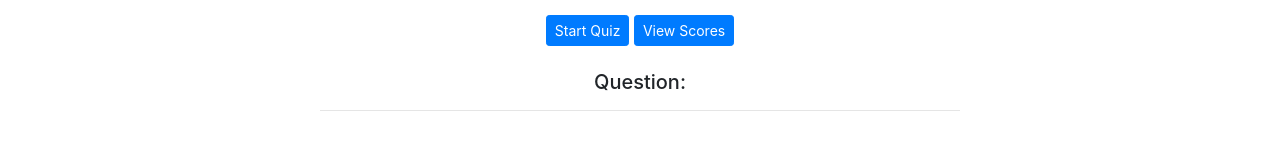
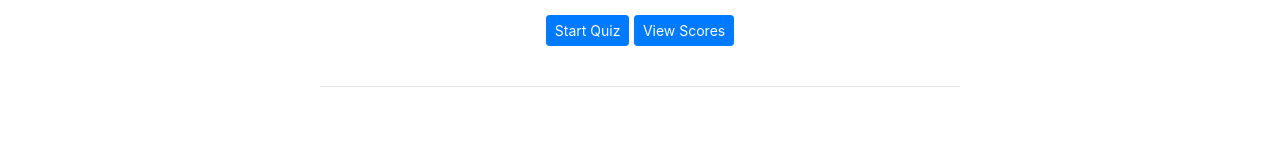
Before and after one commit to ong-osmond/Osmond-s-Code-Quiz, a plain HTML site: page index.html in a window 1280 px wide. Shown: the part 230-380 px from the top of the page. Drawn offline with nearby package versions, Linux system fonts and the light colour scheme.

Commit message:
Handled the empty h5 element for questions.

```diff
--- a/index.html
+++ b/index.html
@@ -36,7 +36,7 @@
             Scores</button>
         <div id="quiz-progress" class="progress-bar" role="progressbar" style="width: 0%;" aria-valuenow="0" aria-valuemin="0" aria-valuemax="100"></div>
         <br>
-        <h5 id="question">Question: </h5>
+        <h5 id="question"> </h5>
         <ol id="choices"></ol>
     </div>
     <!-- Result and End Quiz elements: -->
```
